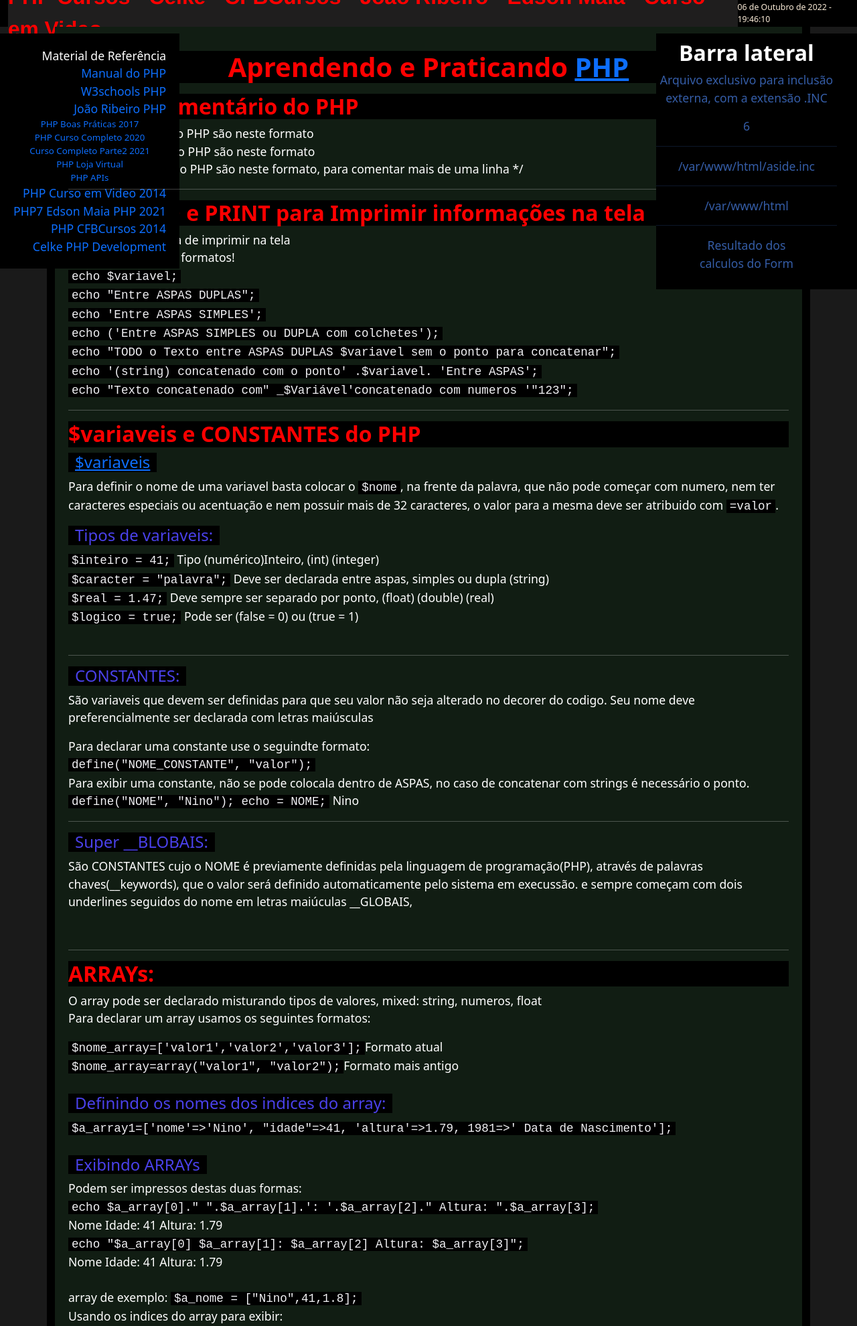
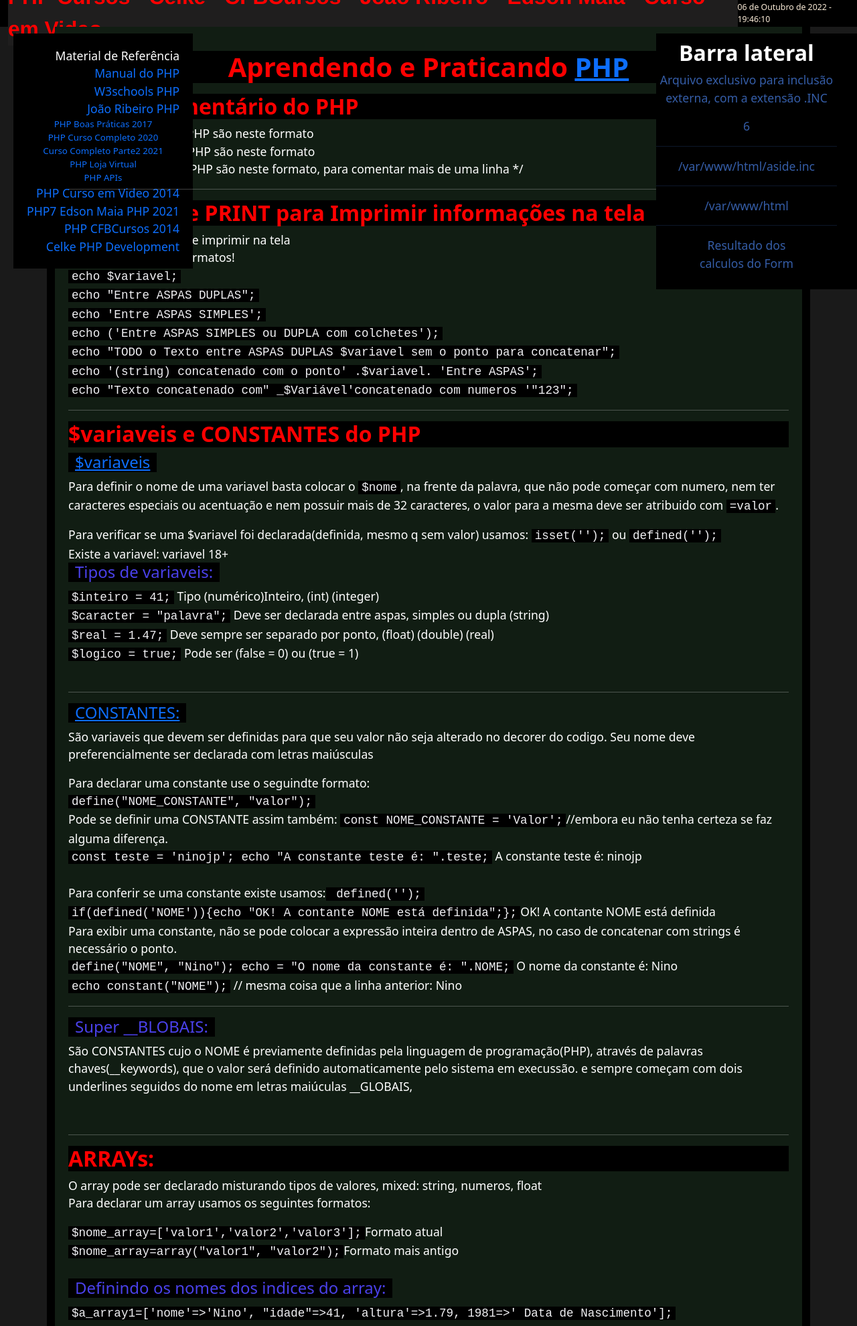
Before and after one commit to ninojp/PHP_Testes, a PHP site: page / in a window 1280 px wide. Shown: the top 1980 px of the page at 67% size. Run offline with PHP 8.4, Linux system fonts and the light colour scheme.

Commit message:
testando...

```diff
--- a/public/css/index.css
+++ b/public/css/index.css
@@ -9,7 +9,7 @@ body{
     position: fixed;
     display: block;
     top: 50px;
-    left: 0px;
+    left: 20px;
     width: fit-content;
     text-align: center;
     background-color: rgb(0, 0, 0);
--- a/public/index.php
+++ b/public/index.php
@@ -93,6 +93,8 @@ $segundo = date("s");?>
             <h2 class="mt-3">$variaveis e CONSTANTES do PHP</h2>
             <h4><a href="https://www.php.net/manual/pt_BR/language.variables.basics.php" target="blank">$variaveis</a></h4>
             <p>Para definir o nome de uma variavel basta colocar o <span class="codigo">$nome</span>, na frente da palavra, que não pode começar com numero, nem ter caracteres especiais ou acentuação e nem possuir mais de 32 caracteres, o valor para a mesma deve ser atribuido com <span class="codigo">=valor</span>.</p>
+            Para verificar se uma $variavel foi declarada(definida, mesmo q sem valor) usamos: <span class="codigo">isset('');</span> ou <span class="codigo">defined('');</span><br><?php $v_teste="variavel 18+";
+            if(isset($v_teste)){ echo "Existe a variavel: ".$v_teste."<br>";} ?>
 
             <h4>Tipos de variaveis:</h4>
             <?php $v_numero=41;?><span class="codigo">$inteiro = <?=$v_numero?>;</span> Tipo (numérico)Inteiro, (int) (integer)<br>
@@ -100,12 +102,18 @@ $segundo = date("s");?>
             <span class="codigo">$real = 1.47;</span> Deve sempre ser separado por ponto, (float) (double) (real)<br>
             <span class="codigo">$logico = true;</span> Pode ser (false = 0) ou (true = 1)<br><br><hr>
 
-            <h4>CONSTANTES:</h4>
+            <h4><a href="https://www.php.net/manual/pt_BR/language.constants.php" target="blank">CONSTANTES:</a></h4>
             <p>São variaveis que devem ser definidas para que seu valor não seja alterado no decorer do codigo. Seu nome deve preferencialmente ser declarada com letras maiúsculas</p>
             Para declarar uma constante use o seguindte formato:<br>
             <span class="codigo">define("NOME_CONSTANTE", "valor");</span> <?php define("NOME", "Nino");?><br>
-            Para exibir uma constante, não se pode colocala dentro de ASPAS, no caso de concatenar com strings é necessário o ponto.<br>
-            <span class="codigo"> define("NOME", "Nino"); echo = NOME;</span> <?=NOME;?><br><hr>
+            Pode se definir uma CONSTANTE assim também: <span class="codigo">const NOME_CONSTANTE = 'Valor';</span>//embora eu não tenha certeza se faz alguma diferença.<br>
+            <span class="codigo">const teste = 'ninojp';  echo "A constante teste é: ".teste;</span> <?php const teste = 'ninojp';  echo "A constante teste é: ".teste; ?><br><br>
+
+            Para conferir se uma constante existe usamos:<span class="codigo"> defined('');</span><br>
+            <span class="codigo">if(defined('NOME')){echo "OK! A contante NOME está definida";};</span><?php if(defined('NOME')){echo "OK! A contante NOME está definida";};?><br>
+            Para exibir uma constante, não se pode colocar a expressão inteira dentro de ASPAS, no caso de concatenar com strings é necessário o ponto.<br>
+            <span class="codigo"> define("NOME", "Nino"); echo = "O nome da constante é: ".NOME;</span> <?= "O nome da constante é: ".NOME;?><br>
+            <span class="codigo">echo constant("NOME");</span> // mesma coisa que a linha anterior: <?=constant('NOME');?><hr>
 
             <h4>Super __BLOBAIS:</h4>
             <p>São CONSTANTES cujo o NOME é previamente definidas pela linguagem de programação(PHP), através de palavras chaves(__keywords), que o valor será definido automaticamente pelo sistema em execussão. e sempre começam com dois underlines seguidos do nome em letras maiúculas __GLOBAIS,</p><br><hr>
```
